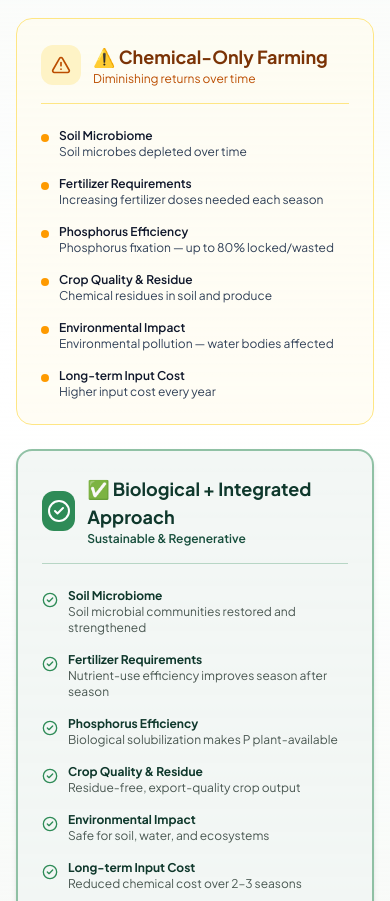
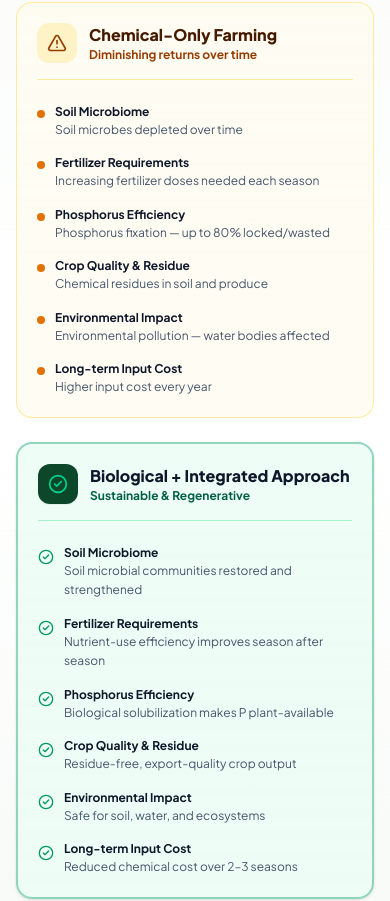
Before and after one commit to dakshsoni1005/Swayur_Website, a Next.js app: page /about in a window 390 px wide. Shown: the part 5536-6437 px from the top of the page. Built offline with nearby package versions, Linux system fonts and the light colour scheme; no server answers.

Commit message:
refactor: premium mobile website redesign for Swayur Agrotech LLP

```diff
--- a/src/components/products/ProductDetailPage.tsx
+++ b/src/components/products/ProductDetailPage.tsx
@@ -215,9 +215,10 @@ export const ProductDetailPage: React.FC<ProductDetailPageProps> = ({ product })
               {product.targetPestsOrDiseases.map((target, idx) => (
                 <span
                   key={idx}
-                  className="px-3 py-1.5 rounded-lg bg-white border border-amber-300 text-xs sm:text-sm font-bold text-amber-900 shadow-2xs"
+                  className="inline-flex items-center gap-1.5 px-3 py-1.5 rounded-lg bg-white border border-amber-300 text-xs sm:text-sm font-bold text-amber-950 shadow-2xs"
                 >
-                  🎯 {target}
+                  <Bug className="w-3.5 h-3.5 text-amber-700 shrink-0" />
+                  {target}
                 </span>
               ))}
             </div>
@@ -300,9 +301,10 @@ export const ProductDetailPage: React.FC<ProductDetailPageProps> = ({ product })
                 {product.applicationMethods.map((method, idx) => (
                   <span
                     key={idx}
-                    className="px-3 py-1.5 rounded-lg bg-white border border-agri-border text-xs sm:text-sm font-semibold text-agri-primary shadow-2xs"
+                    className="inline-flex items-center gap-1.5 px-3 py-1.5 rounded-lg bg-white border border-agri-border text-xs sm:text-sm font-bold text-agri-primary shadow-2xs"
                   >
-                    💧 {method}
+                    <CheckCircle2 className="w-3.5 h-3.5 text-emerald-600 shrink-0" />
+                    {method}
                   </span>
                 ))}
               </div>
@@ -322,9 +324,10 @@ export const ProductDetailPage: React.FC<ProductDetailPageProps> = ({ product })
             {product.recommendedCrops.map((crop, idx) => (
               <span
                 key={idx}
-                className="px-3.5 py-2 rounded-xl bg-white border border-agri-border text-xs sm:text-sm font-semibold text-agri-dark shadow-2xs hover:border-agri-accent/40 transition-colors"
+                className="inline-flex items-center gap-1.5 px-3.5 py-2 rounded-xl bg-white border border-agri-border text-xs sm:text-sm font-bold text-agri-dark shadow-2xs hover:border-agri-accent/40 transition-colors"
               >
-                🌾 {crop}
+                <Sprout className="w-3.5 h-3.5 text-emerald-600 shrink-0" />
+                {crop}
               </span>
             ))}
           </div>
--- a/src/components/products/ProductFilter.tsx
+++ b/src/components/products/ProductFilter.tsx
@@ -22,7 +22,7 @@ export const ProductFilter: React.FC<ProductFilterProps> = ({ products }) => {
   return (
     <div className="space-y-8">
       {/* Category Tabs */}
-      <div className="flex flex-wrap items-center justify-center gap-2 p-1.5 rounded-xl bg-agri-pale/80 border border-agri-border/60 max-w-xl mx-auto">
+      <div className="flex items-center sm:justify-center gap-2 p-1.5 rounded-xl bg-agri-pale/80 border border-agri-border/60 max-w-xl mx-auto overflow-x-auto no-scrollbar w-full whitespace-nowrap">
         {categories.map((cat) => {
           const isActive = selectedCategory === cat;
           const count =
--- a/src/components/sections/BiologicalComparison.tsx
+++ b/src/components/sections/BiologicalComparison.tsx
@@ -39,7 +39,7 @@ export const BiologicalComparison: React.FC = () => {
   ];
 
   return (
-    <section className="bg-gradient-to-b from-agri-pale/40 via-white to-agri-pale/40 py-16 sm:py-24 border-y border-agri-border">
+    <section className="bg-gradient-to-b from-agri-pale/40 via-white to-agri-pale/40 py-12 sm:py-20 lg:py-24 border-y border-agri-border">
       <Container>
         <SectionHeading
           badge="Education & Soil Health"
@@ -50,26 +50,26 @@ export const BiologicalComparison: React.FC = () => {
         {/* Side-by-side comparison matrix */}
         <div className="max-w-5xl mx-auto grid grid-cols-1 md:grid-cols-2 gap-6 lg:gap-8">
           {/* Chemical Only Column */}
-          <div className="p-6 sm:p-8 rounded-2xl bg-amber-50/50 border border-amber-200 space-y-6">
-            <div className="flex items-center gap-3 pb-4 border-b border-amber-200">
-              <div className="w-10 h-10 rounded-xl bg-amber-100 text-amber-700 flex items-center justify-center font-bold">
+          <div className="p-5 sm:p-8 rounded-2xl bg-amber-50/60 border border-amber-200/80 space-y-6">
+            <div className="flex items-center gap-3 pb-4 border-b border-amber-200/80">
+              <div className="w-10 h-10 rounded-xl bg-amber-100 text-amber-800 flex items-center justify-center font-bold shrink-0">
                 <AlertTriangle className="w-5 h-5" />
               </div>
               <div>
-                <h3 className="text-lg sm:text-xl font-bold text-amber-900">
-                  ⚠️ Chemical-Only Farming
+                <h3 className="text-base sm:text-xl font-black text-amber-950">
+                  Chemical-Only Farming
                 </h3>
-                <p className="text-xs text-amber-700">Diminishing returns over time</p>
+                <p className="text-xs font-bold text-amber-800">Diminishing returns over time</p>
               </div>
             </div>
 
             <ul className="space-y-4 text-xs sm:text-sm text-slate-700">
               {comparisonItems.map((item, idx) => (
                 <li key={idx} className="flex items-start gap-2.5">
-                  <span className="w-2 h-2 rounded-full bg-amber-500 shrink-0 mt-1.5" />
+                  <span className="w-2 h-2 rounded-full bg-amber-600 shrink-0 mt-1.5" />
                   <div>
-                    <strong className="block text-slate-900 font-semibold">{item.label}</strong>
-                    <span>{item.chemical}</span>
+                    <strong className="block text-slate-900 font-bold">{item.label}</strong>
+                    <span className="text-slate-600 leading-relaxed font-normal">{item.chemical}</span>
                   </div>
                 </li>
               ))}
@@ -77,26 +77,26 @@ export const BiologicalComparison: React.FC = () => {
           </div>
 
           {/* Biological + Integrated Column */}
-          <div className="p-6 sm:p-8 rounded-2xl bg-agri-pale/80 border-2 border-agri-accent/50 space-y-6 shadow-md">
-            <div className="flex items-center gap-3 pb-4 border-b border-agri-accent/30">
-              <div className="w-10 h-10 rounded-xl bg-agri-accent text-white flex items-center justify-center font-bold">
-                <CheckCircle2 className="w-6 h-6" />
+          <div className="p-5 sm:p-8 rounded-2xl bg-emerald-50/80 border-2 border-emerald-600/40 space-y-6 shadow-sm">
+            <div className="flex items-center gap-3 pb-4 border-b border-emerald-200">
+              <div className="w-10 h-10 rounded-xl bg-[#0d472a] text-white flex items-center justify-center font-bold shrink-0 shadow-2xs">
+                <CheckCircle2 className="w-5 h-5 text-emerald-400" />
               </div>
               <div>
-                <h3 className="text-lg sm:text-xl font-bold text-agri-dark">
-                  ✅ Biological + Integrated Approach
+                <h3 className="text-base sm:text-xl font-black text-slate-900">
+                  Biological + Integrated Approach
                 </h3>
-                <p className="text-xs text-agri-primary font-semibold">Sustainable & Regenerative</p>
+                <p className="text-xs font-bold text-emerald-800">Sustainable & Regenerative</p>
               </div>
             </div>
 
-            <ul className="space-y-4 text-xs sm:text-sm text-agri-dark">
+            <ul className="space-y-4 text-xs sm:text-sm text-slate-800">
               {comparisonItems.map((item, idx) => (
                 <li key={idx} className="flex items-start gap-2.5">
-                  <CheckCircle2 className="w-4 h-4 text-agri-accent shrink-0 mt-1" />
+                  <CheckCircle2 className="w-4 h-4 text-emerald-600 shrink-0 mt-1" />
                   <div>
-                    <strong className="block text-agri-dark font-bold">{item.label}</strong>
-                    <span className="text-agri-muted">{item.biological}</span>
+                    <strong className="block text-slate-900 font-bold">{item.label}</strong>
+                    <span className="text-slate-600 leading-relaxed font-normal">{item.biological}</span>
                   </div>
                 </li>
               ))}
@@ -104,7 +104,7 @@ export const BiologicalComparison: React.FC = () => {
           </div>
         </div>
 
-        <div className="mt-12 text-center">
+        <div className="mt-10 sm:mt-12 text-center">
           <Button href="/our-science" size="lg" variant="primary" icon={<ArrowRight className="w-4 h-4" />} iconPosition="right">
             Explore Our Microbiology Science
           </Button>
--- a/src/components/sections/ImpactStats.tsx
+++ b/src/components/sections/ImpactStats.tsx
@@ -41,7 +41,7 @@ export const ImpactStats: React.FC = () => {
   return (
     <section className="py-12 sm:py-16 bg-gradient-to-b from-white via-emerald-50/30 to-white border-y border-emerald-900/10 relative overflow-hidden">
       <Container>
-        <div className="grid grid-cols-1 sm:grid-cols-2 lg:grid-cols-4 gap-6 sm:gap-8">
+        <div className="grid grid-cols-2 sm:grid-cols-2 lg:grid-cols-4 gap-3.5 sm:gap-6 lg:gap-8">
           {stats.map((stat, idx) => (
             <div
               key={idx}
```
